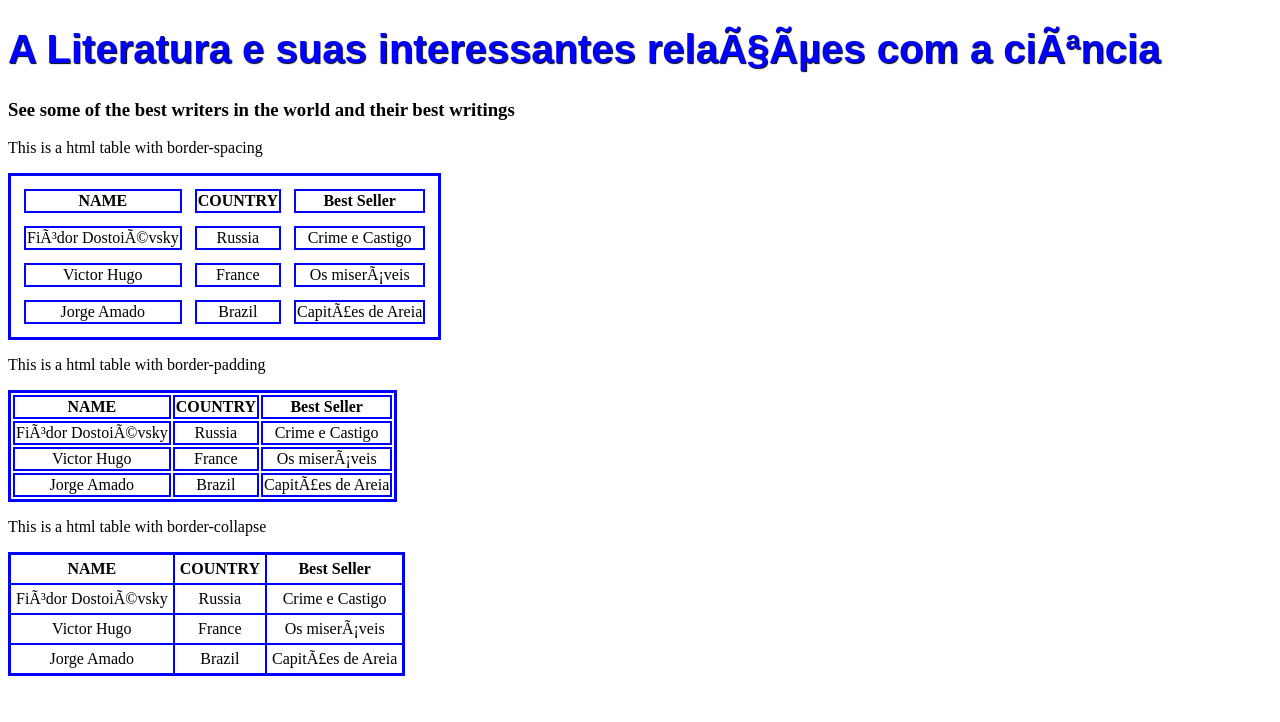
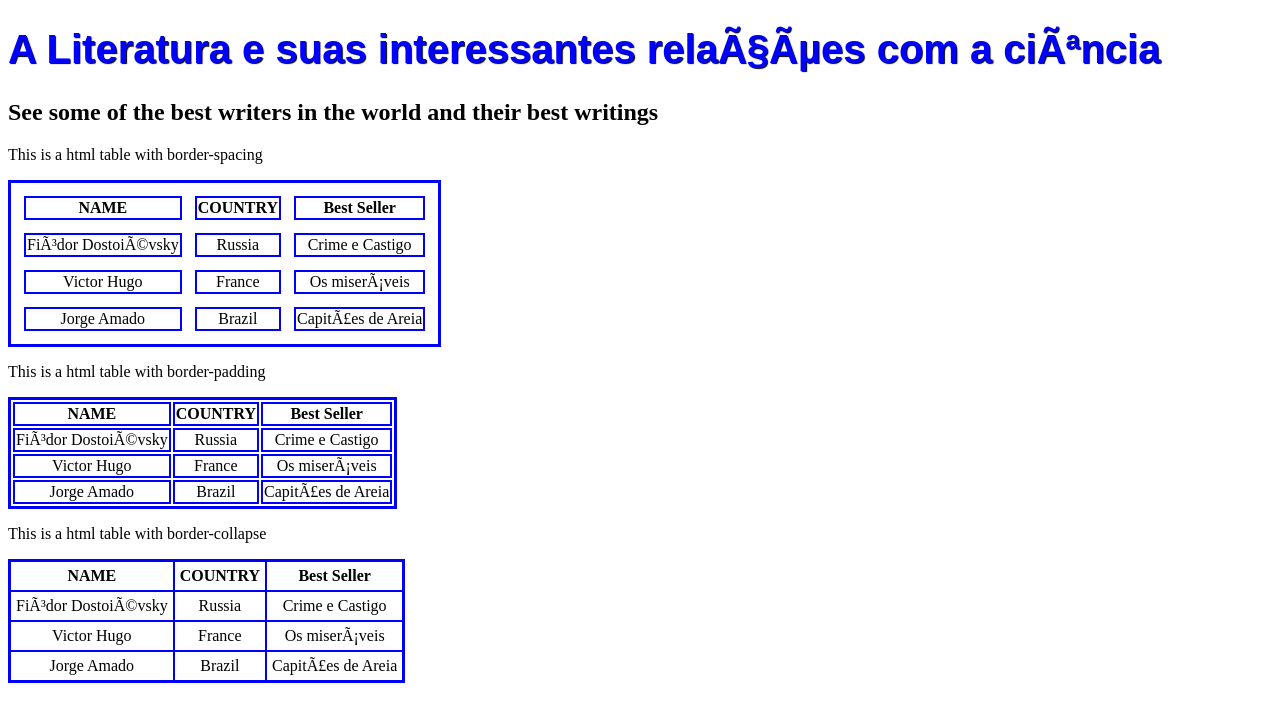
Before and after one commit to oxegean/oxegean.github.io, a plain HTML site: page index.html in a window 1280 px wide. Drawn offline with Linux system fonts and the light colour scheme.

Commit message:
Mudei o cabeçalho

```diff
--- a/index.html
+++ b/index.html
@@ -1,7 +1,9 @@
 <!DOCTYPE html>
 <html>
 	<head>
-		<meta charset="UTF=8"/>
+		<meta charset="UTF=8">
+		<meta http-equiv="X-UA-Compatible" content="IE=edge">
+    	<meta name="viewport" content="width=device-width, initial-scale=1.0">
 		<title>Science&Literature</title>
 		<link rel = "icon" href = "scientific-literature.png" type = "image/x-icon">
 		<style>
@@ -13,10 +15,15 @@
 			}
 		</style>
 	</head>
-
 	<body>
-	<h1>A Literatura e suas interessantes relações com a ciência</h1>
-	<p><h3>See some of the best writers in the world and their best writings</h3></p>
+	<div id="interface">
+		<header id="cabecalho">
+		<hgroup>
+		<h1>A Literatura e suas interessantes relações com a ciência</h1>
+		<h2>See some of the best writers in the world and their best writings</h2>
+		</hgroup>
+	</header>
+	</div>
 	<p> This is a html table with border-spacing</p>
 	<table style="border:3px solid blue; border-spacing: 13px;">
 		<tr> <!-- table row (linha da tabela) -->
```
